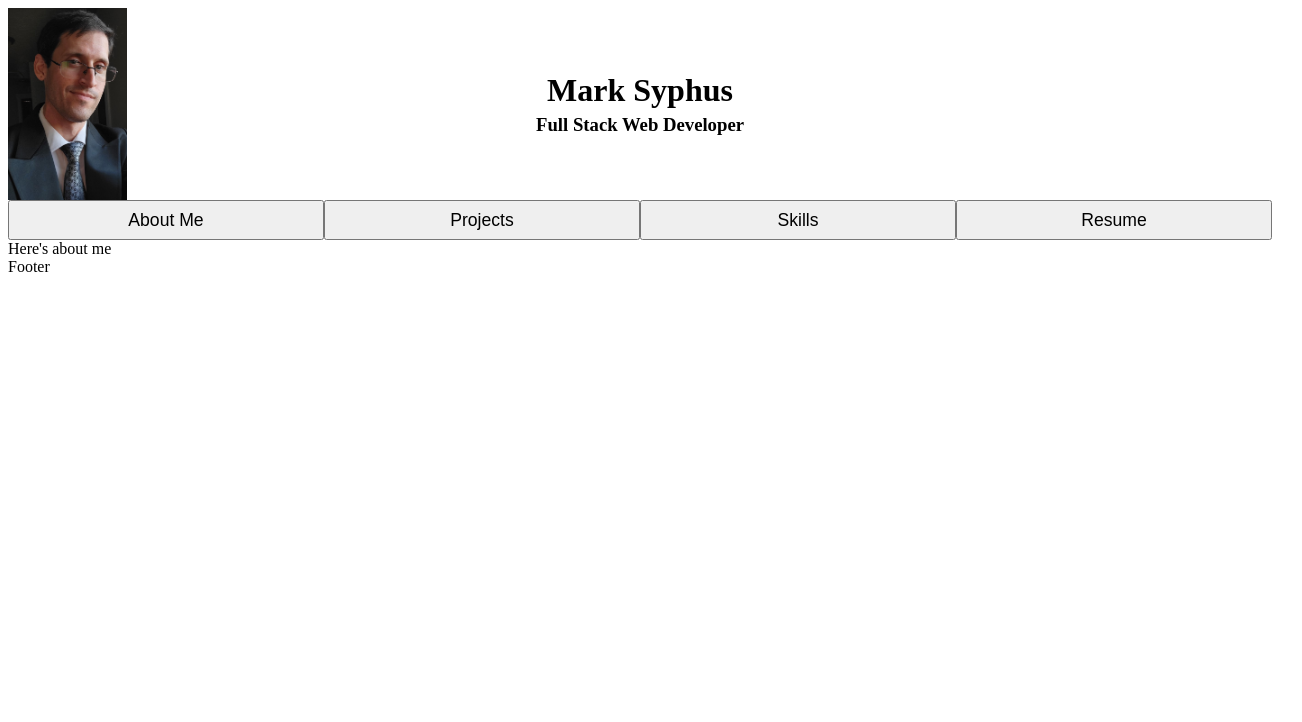
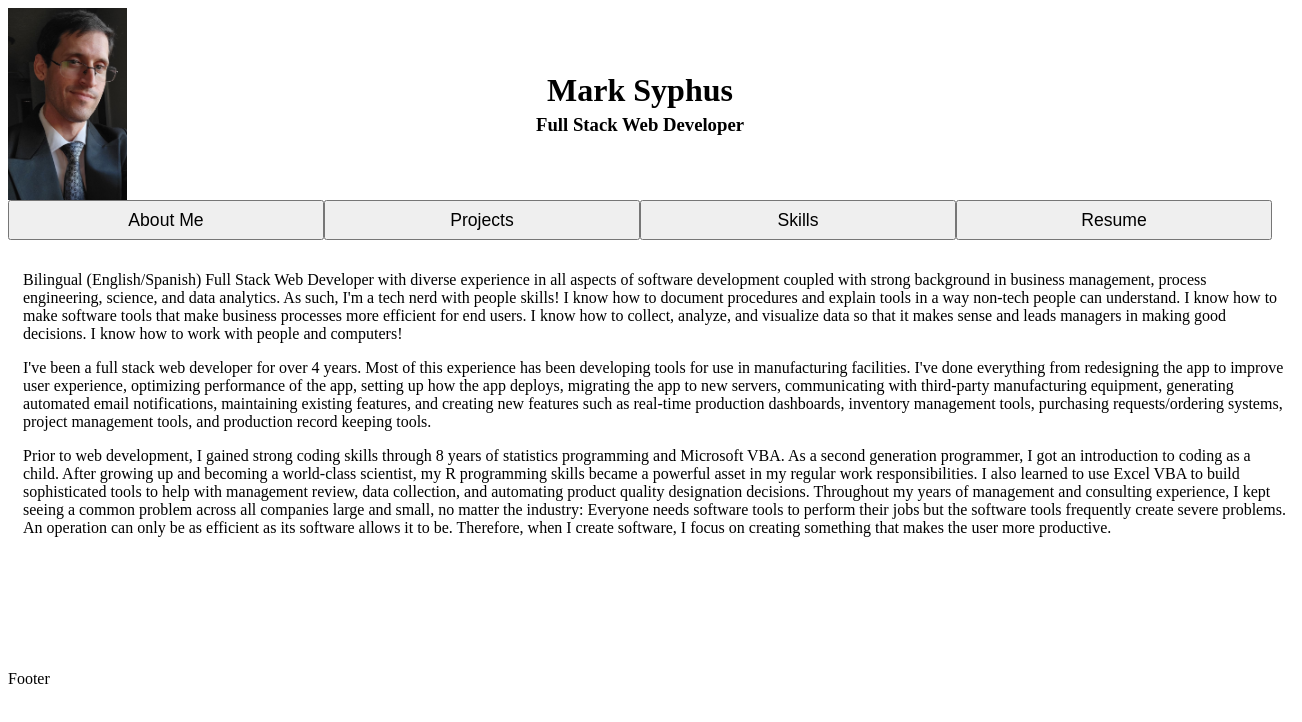
Before and after one commit to msyphus/msyphus.github.io, a React (Vite) app: page / in a window 1280 px wide. Shown: the top 722 px of the page, 1302 px wide, since content can reach past the window. Built offline with nearby package versions, Linux system fonts and the light colour scheme.

Commit message:
added About Me section

```diff
--- /dev/null
+++ b/src/AboutMe.jsx
@@ -0,0 +1,34 @@
+
+function AboutMe() {
+
+    return(
+        <div className='contentContainer'>
+            <p>
+                Bilingual (English/Spanish) Full Stack Web Developer with diverse experience in all aspects of software development
+                coupled with strong background in business management, process engineering, science, and data analytics.  As such, I'm a tech nerd
+                with people skills!  I know how to document procedures and explain tools in a way non-tech people can understand.  I know
+                how to make software tools that make business processes more efficient for end users.  I know how to collect, analyze, and
+                visualize data so that it makes sense and leads managers in making good decisions.  I know how to work with people and computers!
+            </p>
+            <p>
+                I've been a full stack web developer for over 4 years.  Most of this experience has been developing tools for use in
+                manufacturing facilities.  I've done everything from redesigning the app to improve user experience, optimizing performance of the app,
+                setting up how the app deploys, migrating the app to new servers, communicating with third-party manufacturing equipment,
+                generating automated email notifications, maintaining existing features, and creating new features such as real-time production dashboards,
+                inventory management tools, purchasing requests/ordering systems, project management tools, and production record keeping tools.
+            </p>
+            <p>
+                Prior to web development, I gained strong coding skills through 8 years of statistics programming and Microsoft VBA.
+                As a second generation programmer, I got an introduction to coding as a child. After growing up and becoming a
+                world-class scientist, my R programming skills became a powerful asset in my regular work responsibilities. I also
+                learned to use Excel VBA to build sophisticated tools to help with management review, data collection, and
+                automating product quality designation decisions. Throughout my years of management and consulting experience, I kept
+                seeing a common problem across all companies large and small, no matter the industry: Everyone needs software tools to
+                perform their jobs but the software tools frequently create severe problems. An operation can only be as efficient as
+                its software allows it to be. Therefore, when I create software, I focus on creating something that makes the user more productive.
+            </p>
+        </div>
+    )
+}
+
+export default AboutMe
--- a/src/App.css
+++ b/src/App.css
@@ -22,3 +22,9 @@
   margin-top: 5px;
   margin-bottom: 0;
 }
+
+.contentContainer {
+  height: 50vh;
+  width: 100%;
+  padding: 15px;
+}
--- a/src/App.jsx
+++ b/src/App.jsx
@@ -1,6 +1,7 @@
 import { useState } from 'react';
 import './App.css'
 import MyTabs from './MyTabs';
+import AboutMe from './AboutMe';
 
 function App() {
   const [selectedTab, setSelectedTab] = useState('about');
@@ -22,9 +23,7 @@ function App() {
         setSelectedTab={setSelectedTab}
       />
       {selectedTab === 'about' &&
-        <div>
-          Here's about me
-        </div>
+        <AboutMe />
       }
       {selectedTab === 'projects' &&
         <div>
```
